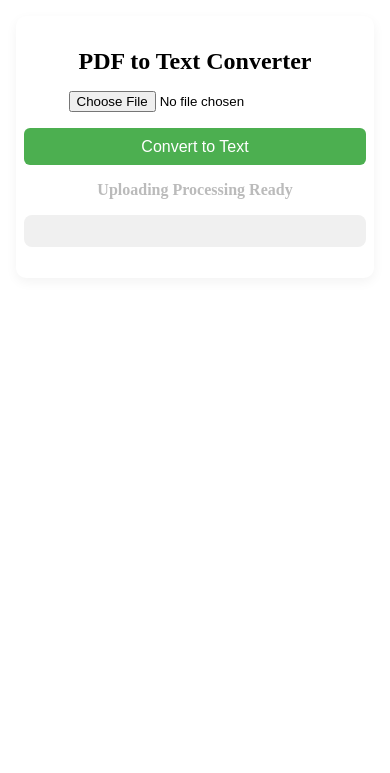
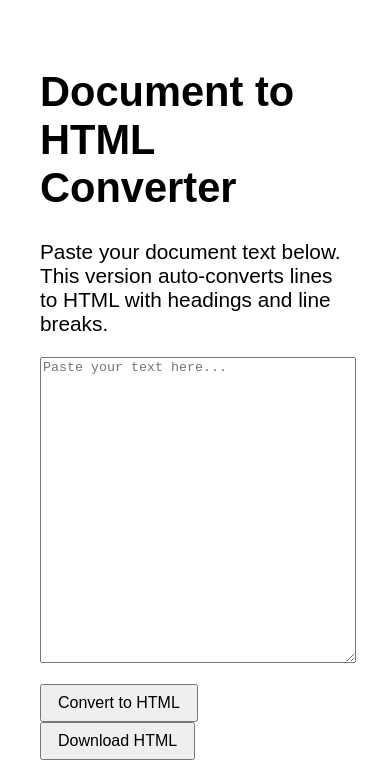
Before and after one commit to Ranisesh/mobile-pdf-to-txt, a plain HTML site: page index.html in a window 390 px wide. Shown: the top 773 px of the page. Drawn offline with Linux system fonts and the light colour scheme.

Commit message:
Update index.html

```diff
--- a/index.html
+++ b/index.html
@@ -1,186 +1,89 @@
 <!DOCTYPE html>
-<html>
+<html lang="en">
 <head>
-    <title>SeshRani PDF to Text Converter</title>
+  <meta charset="UTF-8">
+  <meta name="viewport" content="width=device-width, initial-scale=1.0">
+  <title>Document to HTML Converter</title>
   <style>
-        @<style>
     body {
       font-family: Arial, sans-serif;
-        margin: 2rem;
-        font - size: 1.5rem
-        background-color: #f9f9f9;
+      padding: 2rem;
+      font-size: 1.2rem;
     }
+    .container { max-width: 800px; margin: auto; }
+    textarea { width: 100%; height: 300px; margin-bottom: 1rem; }
+    button { padding: 0.5rem 1rem; font-size: 1rem; cursor: pointer; }
+    iframe { width: 100%; height: 400px; border: 1px solid #ccc; margin-top: 1rem; }
 
-    .container {
-        max-width: 800px;
-        margin: 0 auto;
-        padding: 1rem;
-        background: white;
-        border-radius: 10px;
-        box-shadow: 0 4px 12px rgba(0, 0, 0, 0.05);
-    }
-
-    h1 {
-        text-align: center;
-        font-size: 2rem;
-        margin-bottom: 1rem;
-    }
-
-    input[type="file"] {
-        display: block;
-        margin: 1rem auto;
-    }
-
-    button {
-        display: block;
-        margin: 0.5rem auto;
-        padding: 0.6rem 1.2rem;
-        font-size: 1rem;
-        border: none;
-        border-radius: 6px;
-        background-color: #4CAF50;
-        color: white;
-        cursor: pointer;
-    }
-
-    button:hover {
-        background-color: #45a049;
-    }
-
-    #status-labels {
-        text-align: center;
-        margin: 1rem 0;
-        font-weight: bold;
-    }
-
-    .status-inactive {
-        color: #bbb;
-    }
-
-    pre#output {
-        background: #f0f0f0;
-        padding: 1rem;
-        border-radius: 8px;
-        max-height: 400px;
-        overflow-y: auto;
-        white-space: pre-wrap;
-        word-wrap: break-word;
-        font-size: 1rem;
-        line-height: 1.4;
-    }
-
-    @media (max-width: 768px) {
+    @media (max-width: 600px) {
       body {
-            margin: 1rem;
-        }
-
-        .container {
-            padding: 1rem 0.5rem;
-        }
-
-        h1 {
-            font-size: 1.5rem;
-        }
-
-        button {
-            width: 100%;
-            font-size: 1rem;
-        }
-
-        pre#output {
-            font-size: 0.95rem;
+        font-size: 1.3rem;
       }
     }
   </style>
-
-
-    <script src="https://cdnjs.cloudflare.com/ajax/libs/pdf.js/3.4.120/pdf.min.js"></script>
 </head>
 <body>
   <div class="container">
-        <h1>PDF to Text Converter</h1>
-        <input type="file" id="pdfInput" accept=".pdf" onchange="resetStatus()">
-        <button onclick="processPDF()">Convert to Text</button>
-        <div id="status-labels">
-            <span id="uploading-status" class="status-inactive">Uploading</span>
-            <span id="processing-status" class="status-inactive">Processing</span>
-            <span id="ready-status" class="status-inactive">Ready</span>
-        </div>
-        <pre id="output"></pre>
+    <h1>Document to HTML Converter</h1>
+    <p>Paste your document text below. This version auto-converts lines to HTML with headings and line breaks.</p>
+    <textarea id="docInput" placeholder="Paste your text here..."></textarea>
+    <br>
+    <button onclick="convertToHTML()">Convert to HTML</button>
+    <button onclick="downloadHTML()">Download HTML</button>
+    <iframe id="preview"></iframe>
   </div>
 
   <script>
-        const uploadingLabel = document.getElementById('uploading-status');
-        const processingLabel = document.getElementById('processing-status');
-        const readyLabel = document.getElementById('ready-status');
-        const output = document.getElementById('output');
+    function formatText(input) {
+      const lines = input.trim().split(/\r?\n/).filter(line => line.trim() !== '');
+      let html = '';
 
-        function resetStatus() {
-            uploadingLabel.classList.add('status-inactive');
-            processingLabel.classList.add('status-inactive');
-            readyLabel.classList.add('status-inactive');
-            output.textContent = '';
+      if (lines.length > 0) {
+        html += `<h1>${lines[0]}</h1>`;
+      }
+      if (lines.length > 1) {
+        html += `<h2>${lines[1]}</h2>`;
+      }
+      for (let i = 2; i < lines.length; i++) {
+        html += `<p>${lines[i]}</p>`;
+      }
+      return html;
     }
 
-        async function processPDF() {
-            const fileInput = document.getElementById('pdfInput');
-            const file = fileInput.files[0];
+    function convertToHTML() {
+      const inputText = document.getElementById('docInput').value;
+      const formatted = formatText(inputText);
 
-            if (!file) {
-                alert('Please select a PDF file');
-                return;
+      const htmlDoc = `<!DOCTYPE html>
+<html>
+<head>
+  <meta charset='UTF-8'>
+  <meta name='viewport' content='width=device-width, initial-scale=1.0'>
+  <title>Converted Document</title>
+</head>
+<body>
+${formatted}
+</body>
+</html>`;
+
+      const iframe = document.getElementById('preview');
+      const doc = iframe.contentDocument || iframe.contentWindow.document;
+      doc.open();
+      doc.write(htmlDoc);
+      doc.close();
     }
 
-            resetStatus();
-            uploadingLabel.classList.remove('status-inactive');
-
-            try {
-                const arrayBuffer = await file.arrayBuffer();
-                uploadingLabel.classList.add('status-inactive');
-                processingLabel.classList.remove('status-inactive');
-
-                const pdfData = new Uint8Array(arrayBuffer);
-
-                // Initialize PDF.js
-                const pdf = await pdfjsLib.getDocument({ data: pdfData }).promise;
-                let fullText = '';
-
-                // Extract text from each page
-                for (let i = 1; i <= pdf.numPages; i++) {
-                    const page = await pdf.getPage(i);
-                    const textContent = await page.getTextContent();
-
-                    // Format text
-                    const pageText = textContent.items
-                        .map(item => item.str)
-                        .join(' ') // Join words with spaces
-                        .replace(/\s+/g, ' ') // Remove multiple spaces
-                        .replace(/(\n){2,}/g, '\n\n'); // Preserve paragraph breaks
-
-                    fullText += `Page ${i}:\n${pageText}\n\n`;
-                }
-
-                // Display formatted text
-                output.textContent = fullText;
-
-                // Create downloadable file
-                const blob = new Blob([fullText], { type: 'text/plain' });
-                const url = URL.createObjectURL(blob);
-                const a = document.createElement('a');
-                a.href = url;
-                a.download = `${file.name.replace('.pdf', '')}_converted.txt`;
-                a.click();
-                URL.revokeObjectURL(url);
-
-                processingLabel.classList.add('status-inactive');
-                readyLabel.classList.remove('status-inactive');
-
-            } catch (error) {
-                processingLabel.classList.add('status-inactive');
-                readyLabel.textContent = `Error: ${error.message}`;
-                readyLabel.classList.remove('status-inactive');
-                console.error(error);
-            }
+    function downloadHTML() {
+      const inputText = document.getElementById('docInput').value;
+      const formatted = formatText(inputText);
+      const blob = new Blob([
+        `<!DOCTYPE html>\n<html>\n<head>\n<meta charset='UTF-8'>\n<meta name='viewport' content='width=device-width, initial-scale=1.0'>\n<title>Converted Document</title>\n</head>\n<body>\n${formatted}\n</body>\n</html>`
+      ], { type: 'text/html' });
+      const link = document.createElement('a');
+      link.href = URL.createObjectURL(blob);
+      link.download = 'converted-document.html';
+      link.click();
+      URL.revokeObjectURL(link.href);
     }
   </script>
 </body>
```
Lines whose indentation alone changed are shown as unchanged.
